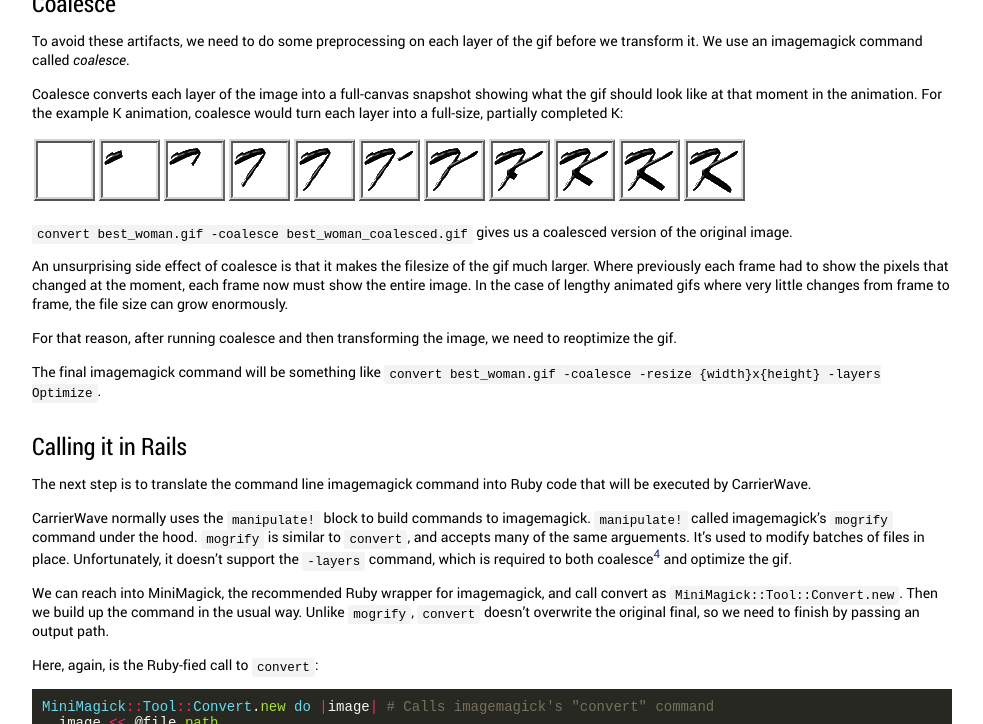
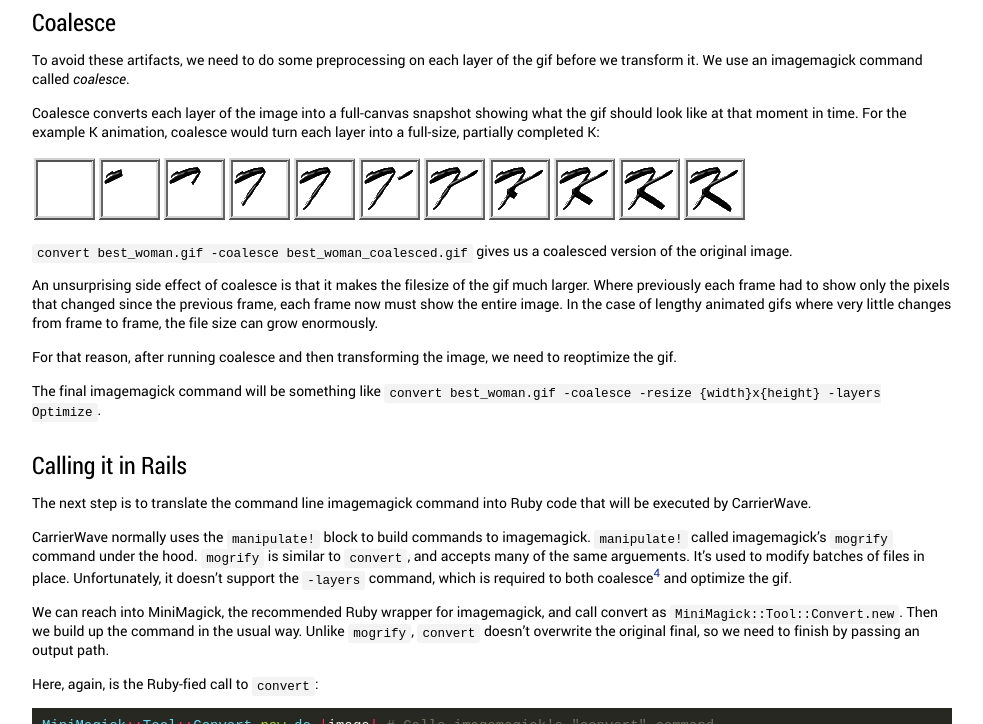
Before and after one commit to vbrown608/jekyll-portfolio, a Jekyll site: the page built from _blog/cropping-gifs.md, in a window 1280 px wide and 900 px high, scrolled down 3393 px, cut to the strip 176-900 px from the top of the window. Shown: the whole strip, without its empty margins (148-1131 px from the left). Built offline with Jekyll 4.4.1, drawn with Linux system fonts in a browser that asks for light colours; some of the changed text lies outside the part shown.

Commit message:
Final editing pass for best woman

```diff
--- a/_blog/cropping-gifs.md
+++ b/_blog/cropping-gifs.md
@@ -11,7 +11,7 @@
 
 * Gifs are often composed of partially-transparent layers that stack to create the illustion of a moving image.
 * Some of the layers can be smaller than the overall image ("the canvas"). Scaling them individually changes their size relative to the canvas.
-* It's therefore necessary to preprocess them so that each layer show the full-sized image at that point in the animation before applying transformations.
+* It's necessary to preprocess them using imagemagick's coalesce command. Coalesce takes each layer and outputs the complete, non-transparent animation frame at that point in time.
 * Preprocessing the image in that way makes the filesize much larger. It needs to be re-optimized after the transformation.
 * Carrierwave's default `manipulate!` command doesn't allow that type of preprocessing. We need to call imagmagick's `convert` directly instead.
 
@@ -76,7 +76,7 @@
 $ identify -format "%f canvas=%Wx%H size=%wx%h offset=%X%Y %D %Tcs\n" best_woman.gif
 {% endhighlight %}
 
-Here's a layer that's representative of the first half of the gif. Ru is saying, "And may the best woman". The original layer is narrower than the overall canvas. It's displayed at an offset so that it's centered within the canvas. When we resize the image, we resize each layer without considering its original size. As a result, these layer become far too wide[^3]. They keep their original offset, bumping Ru over to the right.
+Here's a layer that's representative of the first half of the Ru Paul gif. Ru is saying, "And may the best woman". The original layer is narrower than the overall canvas. It's displayed at an offset so that it's centered within the canvas. When we resize the image, we resize each layer to the target size without considering its original size. As a result, these layers become far too wide[^3]. They keep their original offset, bumping Ru over to the right.
 
 <div class="flex-column-wrapper">
 <div class="left-col" markdown="1">
@@ -108,13 +108,13 @@
 
 To avoid these artifacts, we need to do some preprocessing on each layer of the gif before we transform it. We use an imagemagick command called *coalesce*.
 
-Coalesce converts each layer of the image into a full-canvas snapshot showing what the gif should look like at that moment in the animation. For the example K animation, coalesce would turn each layer into a full-size, partially completed K:
+Coalesce converts each layer of the image into a full-canvas snapshot showing what the gif should look like at that moment in time. For the example K animation, coalesce would turn each layer into a full-size, partially completed K:
 
 ![Montage of gif layers showing the output of the coalesce command. Each layer now shows the full gif at that point in the animation.](/images/coalesce_k_montage.gif)
 
 `convert best_woman.gif -coalesce best_woman_coalesced.gif` gives us a coalesced version of the original image.
 
-An unsurprising side effect of coalesce is that it makes the filesize of the gif much larger. Where previously each frame had to show the pixels that changed at the moment, each frame now must show the entire image. In the case of lengthy animated gifs where very little changes from frame to frame, the file size can grow enormously.
+An unsurprising side effect of coalesce is that it makes the filesize of the gif much larger. Where previously each frame had to show only the pixels that changed since the previous frame, each frame now must show the entire image. In the case of lengthy animated gifs where very little changes from frame to frame, the file size can grow enormously.
 
 For that reason, after running coalesce and then transforming the image, we need to reoptimize the gif.
 
```
